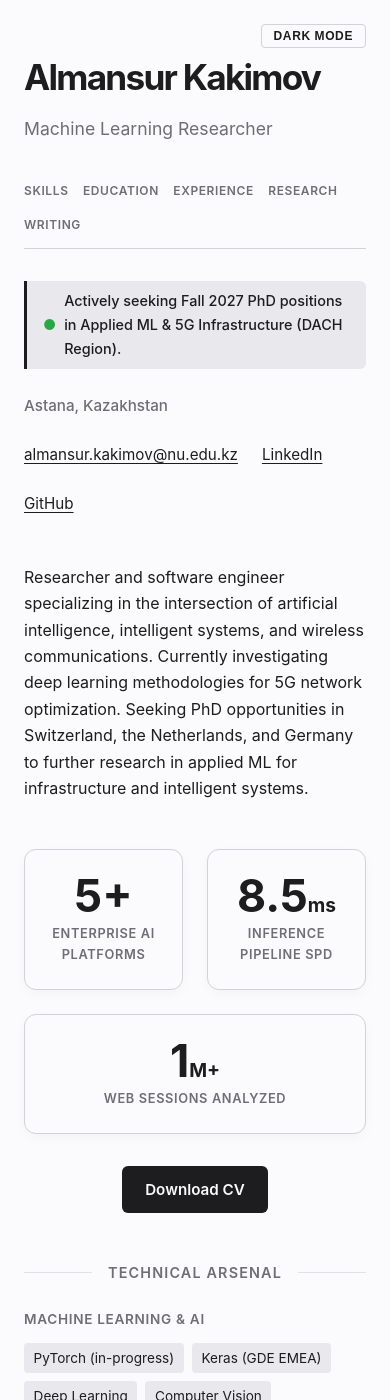
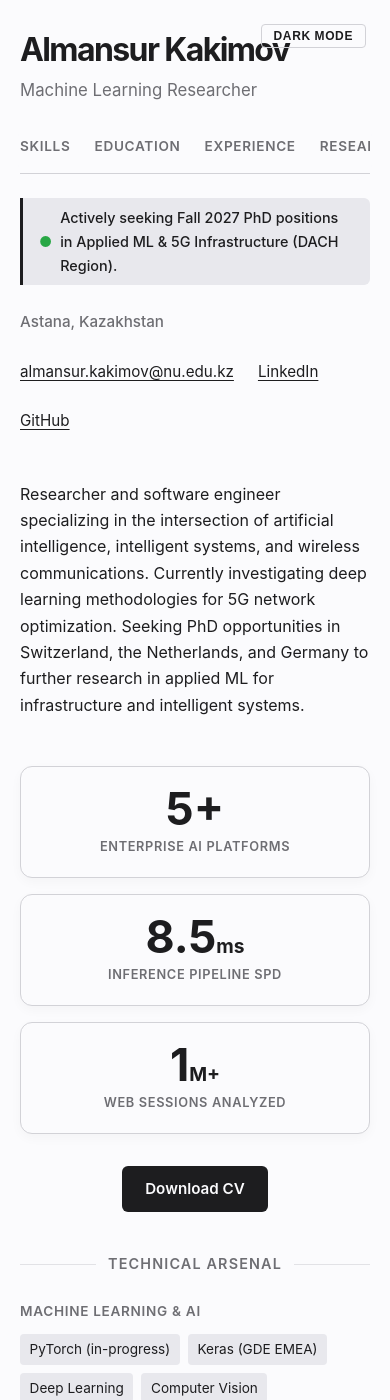
Before and after one commit to almansur04/almansur04.github.io, a Jekyll site: the page built from index.html, in a window 390 px wide and 1400 px high. Built offline with Jekyll 4.4.1, drawn with Linux system fonts in a browser that asks for light colours.

Commit message:
Refactor CSS styles for mobile responsiveness

```diff
--- a/_layouts/default.html
+++ b/_layouts/default.html
@@ -660,67 +660,97 @@
 
         @media (max-width: 600px) {
             body {
-                padding: 3rem 1.5rem;
+                padding: 2rem 1.25rem;
             }
 
             h1 {
-                font-size: 2.2rem;
+                font-size: 2rem;
+                line-height: 1.1;
+                margin-bottom: 0.75rem;
             }
 
             .subtitle {
-                font-size: 1.1rem;
+                font-size: 1.05rem;
+                margin-bottom: 1rem;
+                line-height: 1.4;
+            }
+
+            .site-nav {
+                flex-wrap: nowrap;
+                overflow-x: auto;
+                padding: 1rem 0;
+                margin-bottom: 1.5rem;
+                -webkit-overflow-scrolling: touch;
+            }
+
+            .site-nav::-webkit-scrollbar {
+                display: none;
+            }
+
+            .stats-container {
+                flex-direction: column;
+                gap: 1rem;
+            }
+
+            .stat-box {
+                width: 100%;
+                padding: 1.25rem;
+            }
+
+            .card-grid {
+                grid-template-columns: 1fr;
+                gap: 1.25rem;
+            }
+
+            .card {
+                padding: 1.25rem;
+            }
+
+            .data-table-wrapper,
+            .mermaid {
+                overflow-x: auto;
+                width: 100%;
             }
 
             .item-header {
                 flex-direction: column;
-                gap: 0;
+                gap: 0.25rem;
             }
 
             .meta {
-                margin-top: 0.1rem;
+                margin-top: 0;
             }
 
             h2 {
                 font-size: 0.9rem;
-                margin: 3rem 0 1.5rem 0;
+                margin: 2.5rem 0 1.25rem 0;
             }
 
             h2::before {
-                margin-right: 1rem;
+                margin-right: 0.75rem;
             }
 
             h2::after {
-                margin-left: 1rem;
+                margin-left: 0.75rem;
+            }
+
+            .tldr-box {
+                padding: 1rem;
+                font-size: 0.9rem;
             }
 
             .skills-matrix {
-                gap: 1rem;
+                gap: 1.25rem;
+                grid-template-columns: 1fr;
             }
 
             .matrix-column {
-                padding-bottom: 0.5rem;
+                padding-bottom: 0.75rem;
                 border-bottom: 1px solid var(--border-color);
             }
 
             .matrix-column:last-child {
                 border-bottom: none;
-            }
-
-            .site-nav {
-                gap: 0.9rem;
-                padding: 0.85rem 0;
-            }
-
-            .site-nav a {
-                font-size: 0.75rem;
-            }
-
-            .back-to-top {
-                bottom: 1.25rem;
-                right: 1.25rem;
-
-                width: 40px;
-                height: 40px;
             }
         }
 
```
